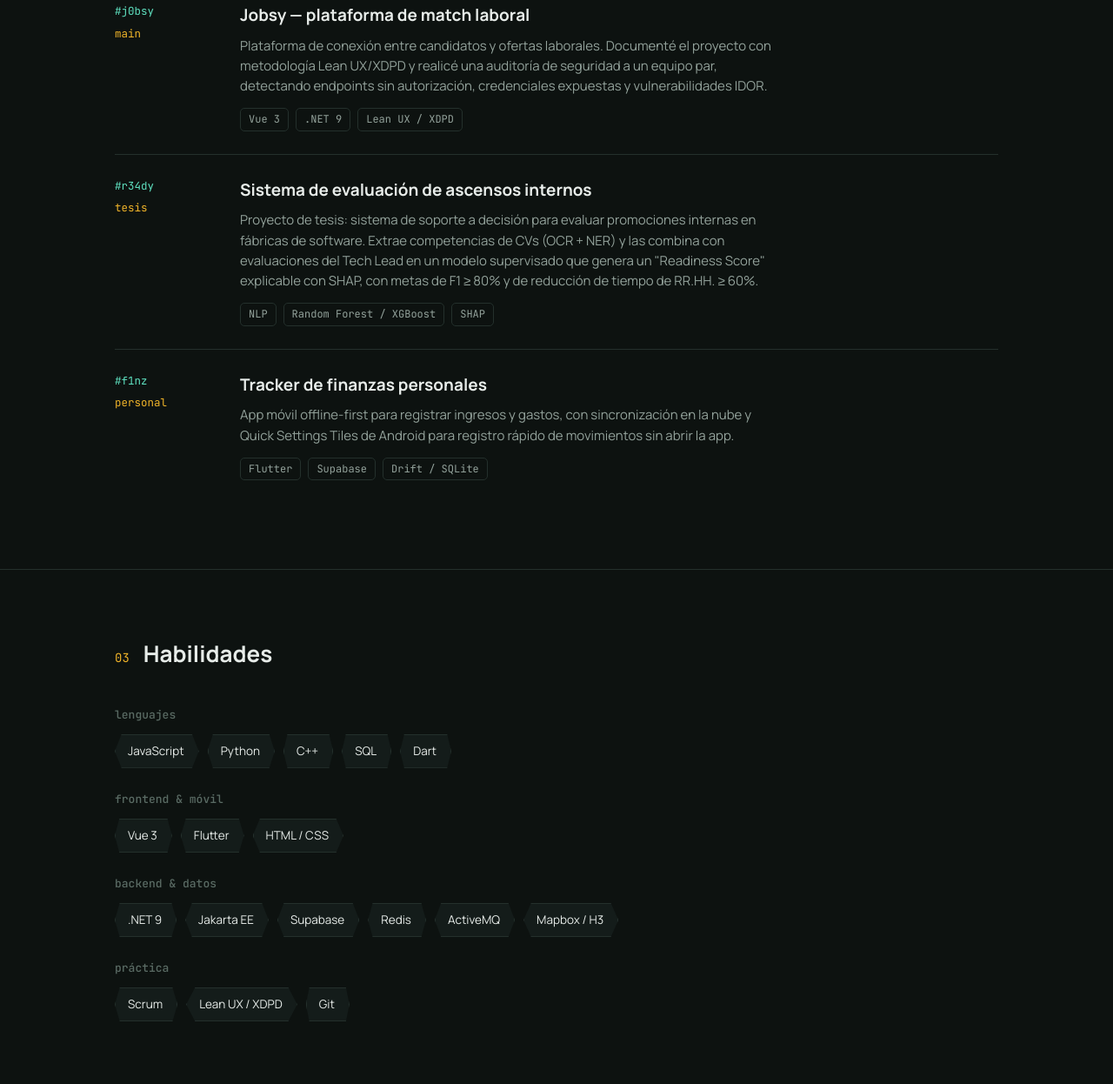
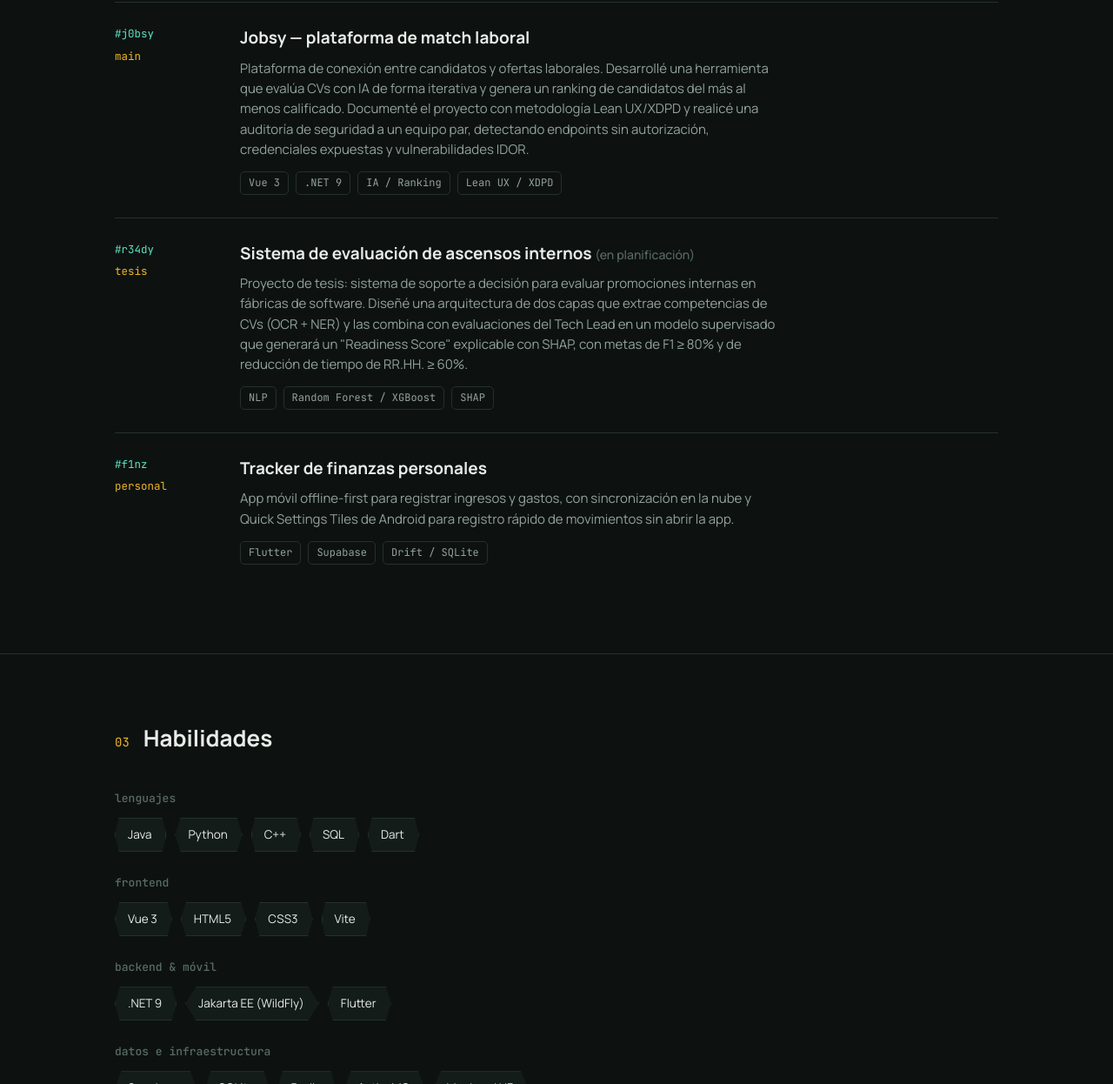
Before and after one commit to Fabricio1v/Fabricio1v.github.io, a plain HTML site: page index.html in a window 1280 px wide. Shown: the part 1554-2800 px from the top of the page at 87% size. Drawn offline with Linux system fonts and the light colour scheme.

Commit message:
Revise personal details and project descriptions
Updated personal information and project descriptions in index.html. Changed the thesis project status and added new skills.

```diff
--- a/index.html
+++ b/index.html
@@ -174,7 +174,7 @@
     <div>
       <div class="eyebrow-path">~/fabricio<span>/ingenieria-de-software</span></div>
       <h1>Construyo software con datos detrás de cada decisión.</h1>
-      <p class="pitch">Estudiante de Ingeniería de Software en la UPC (8.º ciclo), Lima, Perú. Desarrollo aplicaciones full-stack y móviles, y trabajo en un sistema de Machine Learning y NLP para evaluar promociones internas en empresas de software.</p>
+      <p class="pitch">Estudiante de Ingeniería de Software en la UPC (8.º ciclo), Lima, Perú. Desarrollo aplicaciones full-stack y móviles, y estoy planificando mi tesis sobre un sistema de Machine Learning y NLP para evaluar promociones internas en empresas de software.</p>
       <div class="hero-cta">
         <a class="btn btn-solid" href="#proyectos">Ver proyectos</a>
         <a class="btn btn-ghost" href="#contacto">Contactarme</a>
@@ -187,7 +187,7 @@
         <polygon points="150,90 172,102 172,127 150,140 128,127 128,102" fill="#5FE1C0" opacity="0.85"/>
         <text x="150" y="205" text-anchor="middle" class="hex-stat-n" style="font-size:26px;">04</text>
         <text x="150" y="225" text-anchor="middle" class="hex-stat">proyectos aplicados</text>
-        <text x="150" y="255" text-anchor="middle" class="hex-stat-n" style="font-size:26px;">7.º</text>
+        <text x="150" y="255" text-anchor="middle" class="hex-stat-n" style="font-size:26px;">8.º</text>
         <text x="150" y="275" text-anchor="middle" class="hex-stat">ciclo · UPC</text>
       </svg>
     </div>
@@ -218,16 +218,16 @@
       <div class="commit-meta"><span class="hash">#j0bsy</span><span class="branch">main</span></div>
       <div>
         <h3>Jobsy — plataforma de match laboral</h3>
-        <p>Plataforma de conexión entre candidatos y ofertas laborales. Documenté el proyecto con metodología Lean UX/XDPD y realicé una auditoría de seguridad a un equipo par, detectando endpoints sin autorización, credenciales expuestas y vulnerabilidades IDOR.</p>
-        <div class="stack"><span>Vue 3</span><span>.NET 9</span><span>Lean UX / XDPD</span></div>
+        <p>Plataforma de conexión entre candidatos y ofertas laborales. Desarrollé una herramienta que evalúa CVs con IA de forma iterativa y genera un ranking de candidatos del más al menos calificado. Documenté el proyecto con metodología Lean UX/XDPD y realicé una auditoría de seguridad a un equipo par, detectando endpoints sin autorización, credenciales expuestas y vulnerabilidades IDOR.</p>
+        <div class="stack"><span>Vue 3</span><span>.NET 9</span><span>IA / Ranking</span><span>Lean UX / XDPD</span></div>
       </div>
     </div>
 
     <div class="commit">
       <div class="commit-meta"><span class="hash">#r34dy</span><span class="branch">tesis</span></div>
       <div>
-        <h3>Sistema de evaluación de ascensos internos</h3>
-        <p>Proyecto de tesis: sistema de soporte a decisión para evaluar promociones internas en fábricas de software. Extrae competencias de CVs (OCR + NER) y las combina con evaluaciones del Tech Lead en un modelo supervisado que genera un "Readiness Score" explicable con SHAP, con metas de F1 ≥ 80% y de reducción de tiempo de RR.HH. ≥ 60%.</p>
+        <h3>Sistema de evaluación de ascensos internos <span style="color:var(--faint); font-weight:500; font-size:14px;">(en planificación)</span></h3>
+        <p>Proyecto de tesis: sistema de soporte a decisión para evaluar promociones internas en fábricas de software. Diseñé una arquitectura de dos capas que extrae competencias de CVs (OCR + NER) y las combina con evaluaciones del Tech Lead en un modelo supervisado que generará un "Readiness Score" explicable con SHAP, con metas de F1 ≥ 80% y de reducción de tiempo de RR.HH. ≥ 60%.</p>
         <div class="stack"><span>NLP</span><span>Random Forest / XGBoost</span><span>SHAP</span></div>
       </div>
     </div>
@@ -248,19 +248,23 @@
     <div class="sec-head"><span class="sec-num">03</span><h2 class="sec-title">Habilidades</h2></div>
     <div class="skill-group">
       <h4>lenguajes</h4>
-      <div class="chips"><span class="chip">JavaScript</span><span class="chip">Python</span><span class="chip">C++</span><span class="chip">SQL</span><span class="chip">Dart</span></div>
+      <div class="chips"><span class="chip">Java</span><span class="chip">Python</span><span class="chip">C++</span><span class="chip">SQL</span><span class="chip">Dart</span></div>
     </div>
     <div class="skill-group">
-      <h4>frontend &amp; móvil</h4>
-      <div class="chips"><span class="chip">Vue 3</span><span class="chip">Flutter</span><span class="chip">HTML / CSS</span></div>
+      <h4>frontend</h4>
+      <div class="chips"><span class="chip">Vue 3</span><span class="chip">HTML5</span><span class="chip">CSS3</span><span class="chip">Vite</span></div>
     </div>
     <div class="skill-group">
-      <h4>backend &amp; datos</h4>
-      <div class="chips"><span class="chip">.NET 9</span><span class="chip">Jakarta EE</span><span class="chip">Supabase</span><span class="chip">Redis</span><span class="chip">ActiveMQ</span><span class="chip">Mapbox / H3</span></div>
+      <h4>backend &amp; móvil</h4>
+      <div class="chips"><span class="chip">.NET 9</span><span class="chip">Jakarta EE (WildFly)</span><span class="chip">Flutter</span></div>
     </div>
     <div class="skill-group">
-      <h4>práctica</h4>
-      <div class="chips"><span class="chip">Scrum</span><span class="chip">Lean UX / XDPD</span><span class="chip">Git</span></div>
+      <h4>datos e infraestructura</h4>
+      <div class="chips"><span class="chip">Supabase</span><span class="chip">SQLite</span><span class="chip">Redis</span><span class="chip">ActiveMQ</span><span class="chip">Mapbox / H3</span></div>
+    </div>
+    <div class="skill-group">
+      <h4>otros</h4>
+      <div class="chips"><span class="chip">Excel Intermedio</span><span class="chip">Power BI</span><span class="chip">Git</span><span class="chip">Agile / Scrum</span><span class="chip">PMBOK</span><span class="chip">Lean UX / XDPD</span><span class="chip">Métodos HTTP</span></div>
     </div>
   </div>
 </section>
@@ -291,8 +295,8 @@
       <div class="contact-links">
         <a class="btn btn-solid" href="mailto:fabriciovga16@gmail.com">fabriciovga16@gmail.com</a>
         <a class="btn btn-ghost" href="tel:+51919158377">+51 919 158 377</a>
-        <a class="btn btn-ghost" href="https://linkedin.com/in/tu-usuario">LinkedIn</a>
-        <a class="btn btn-ghost" href="https://github.com/tu-usuario">GitHub</a>
+        <a class="btn btn-ghost" href="https://linkedin.com/in/fabricio-samir-vega-coronado-803291273/">LinkedIn</a>
+        <a class="btn btn-ghost" href="https://github.com/Fabricio1v">GitHub</a>
       </div>
     </div>
   </div>
```
